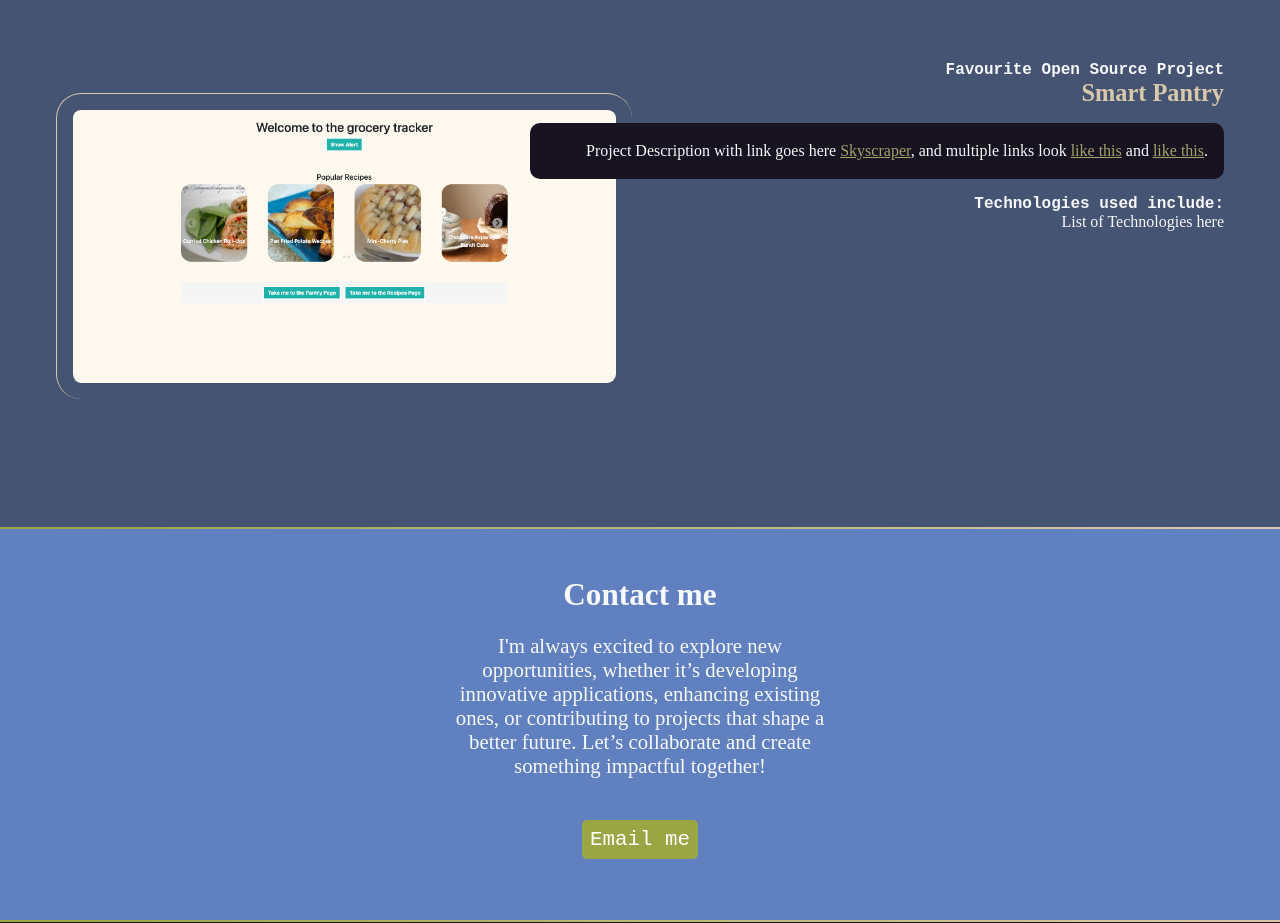
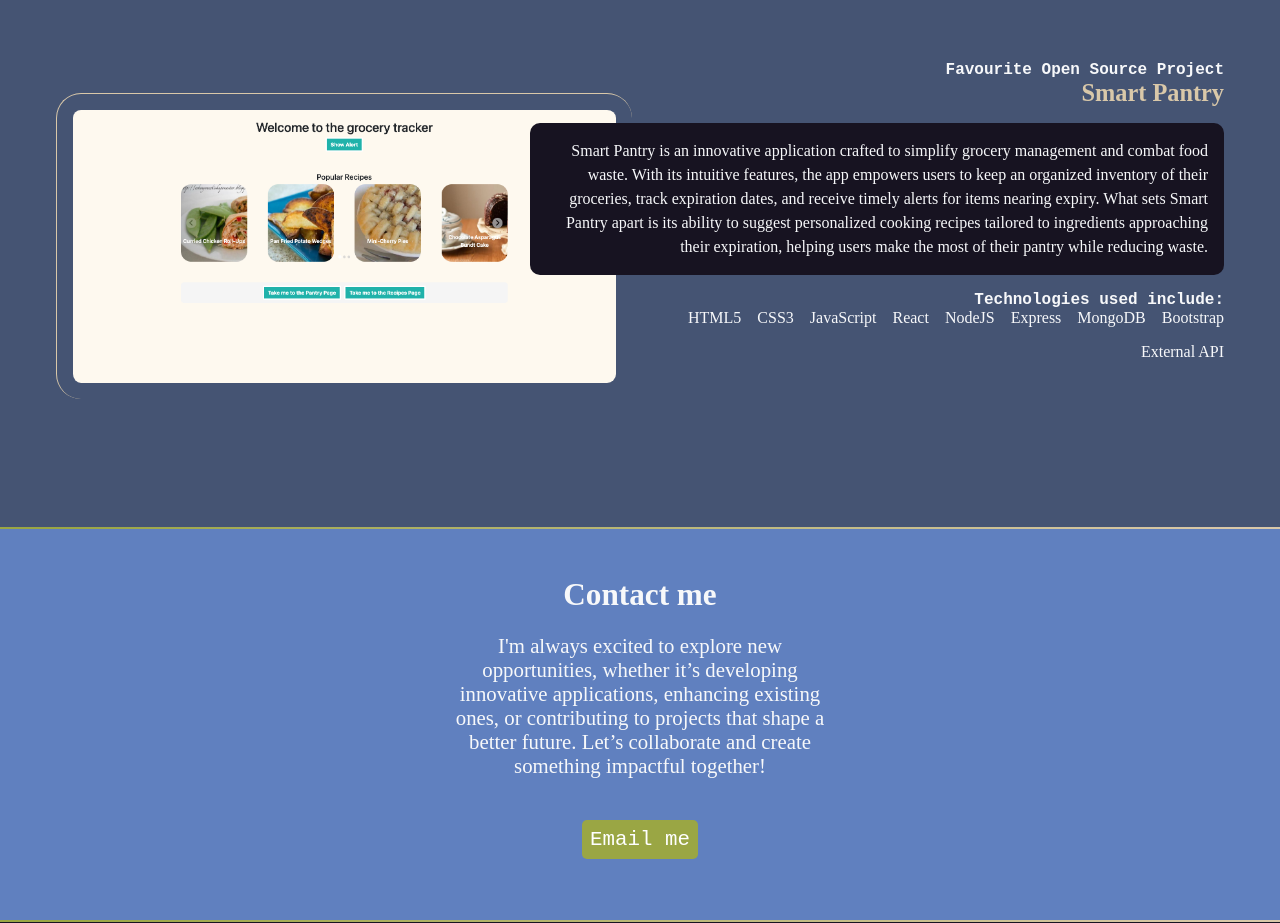
Before and after one commit to Nikolaa92/Nikolaa92.github.io, a website: page index.html in a window 1280 px wide. Shown: the part 1529-2452 px from the top of the page. Drawn offline with Linux system fonts and the light colour scheme.

Commit message:
smart pantry description and used technologies

```diff
--- a/index.html
+++ b/index.html
@@ -93,12 +93,22 @@
           <h4>Favourite Open Source Project</h4>
             <h3>Smart Pantry</h3>
           <p class="blackbox">
-          Project Description with link goes here <a href="https://skyscraper-api.com/">Skyscraper</a>, and multiple links look <a href="#">like this</a> and <a href="#">like this</a>.
+            Smart Pantry is an innovative application crafted to simplify grocery management and combat food waste. With its intuitive features, the app empowers users to keep an organized inventory of their groceries, track expiration dates, and receive timely alerts for items nearing expiry.
+
+            What sets Smart Pantry apart is its ability to suggest personalized cooking recipes tailored to ingredients approaching their expiration, helping users make the most of their pantry while reducing waste.
           </p>
 
             <h4>Technologies used include:</h4>
           <ul>
-            <li>List of Technologies here</li>
+            <li>HTML5</li>
+            <li>CSS3</li>
+            <li>JavaScript</li>
+            <li>React</li>
+            <li>NodeJS</li>
+            <li>Express</li>
+            <li>MongoDB</li>
+            <li>Bootstrap</li>
+            <li>External API</li>
           </ul>
         </div>
           <img src="assets/Smart Pantry.png" alt="Screenshot of the Smart Pantry" />
```
